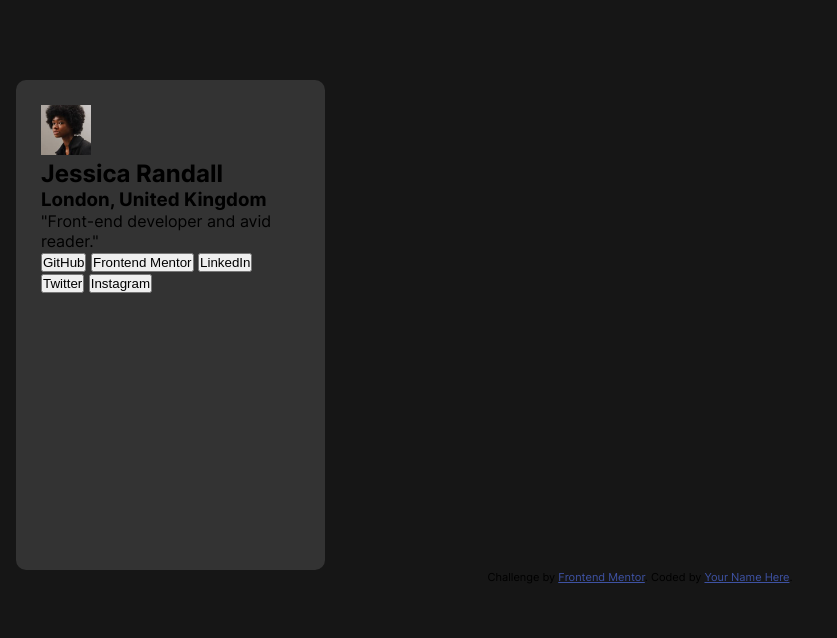
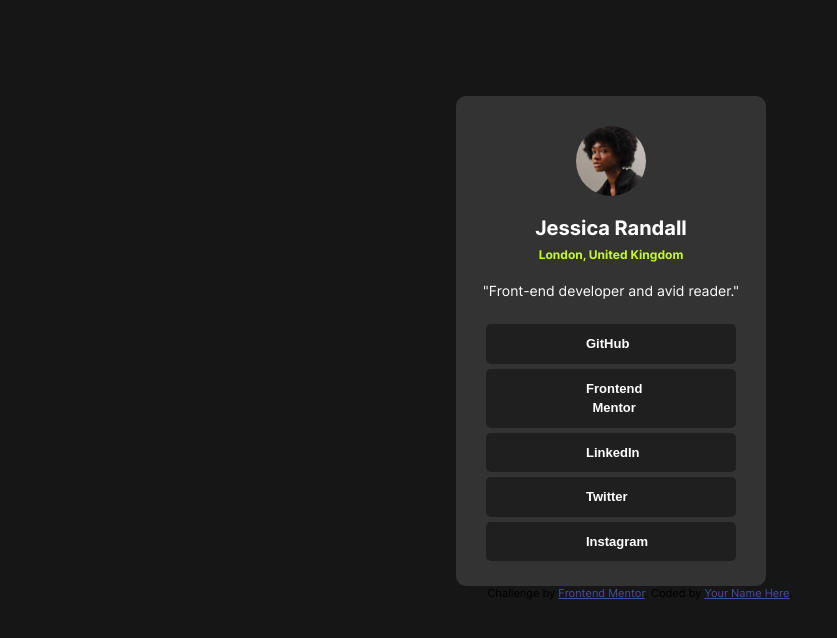
Before and after one commit to elizemike/social-links, a plain HTML site: page index.html in a window 1280 px wide. Shown: the whole page, without its empty margins (0-837 px from the left). Drawn offline with Linux system fonts and the light colour scheme.

Commit message:
Updated CSS to center page

```diff
--- a/index.html
+++ b/index.html
@@ -21,7 +21,7 @@
     <div class="card">
 
       <div class="info">
-        <img src="assets/images/avatar-jessica.jpeg" alt="profile picture" width="50px" height="50px">
+        <img src="assets/images/avatar-jessica.jpeg" alt="profile picture" width="70px" height="70px">
         <h2> Jessica Randall </h2>
         <h3>  London, United Kingdom </h3>
         <p> "Front-end developer and avid reader." </p>
@@ -30,7 +30,7 @@
       <div class="button">
 
         <button> GitHub </button>
-        <button>  Frontend Mentor </button>
+        <button> Frontend Mentor </button>
         <button> LinkedIn </button>
         <button> Twitter </button>
         <button>  Instagram </button>
--- a/style.css
+++ b/style.css
@@ -2,6 +2,13 @@
     box-sizing: border-box;
     margin: 0;
     padding: 0;
+}
+
+#container {
+    padding: 1rem;
+    width: 400px;
+    margin-left: auto;
+    margin-right: auto;
 }
 
 @font-face {
@@ -17,12 +24,53 @@ body {
 
 .card {
     background-color: #333333;
-    width: 309px;
+    width: 310px;
     height: 490px;
     border-radius: 10px;
-    padding: 25px;
+    padding: 30px 0;
 }
 
-.info {
+img {
+    display: flex;
     justify-content: center;
+    margin-left: auto;
+    margin-right: auto;
+    border-radius: 50px;
 }
+
+.info h2 {
+    color: white;
+    text-align: center;
+    padding-top: 20px;
+    font-size: 20px;
+}
+
+.info h3 {
+    color: #c5f82a;
+    text-align: center;
+    padding-top: 7px;
+    font-size: 12px;
+}
+
+.info p {
+    color:white;
+    text-align: center;
+    padding: 20px 0;
+    font-size: 14px;
+}
+
+
+button {
+    font-size: 13px;
+    background-color: hsl(0, 0%, 12%);
+    color: white;
+    border: none;
+    display: flex;
+    text-align: center;
+    padding: 10px 100px;
+    margin: 5px 30px;
+    width: 250px;
+    border-radius: 5px;
+    font-weight: 700;
+    line-height: 1.5;
+}
```
Also changed, not shown: 2 other files.
